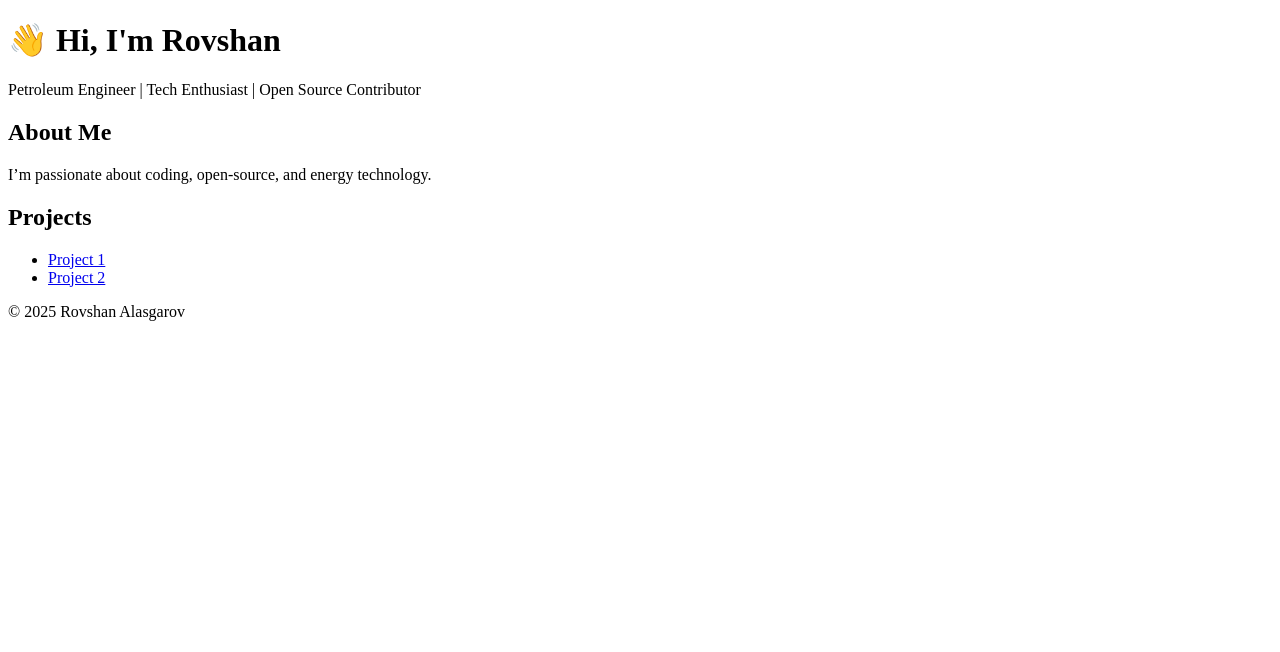
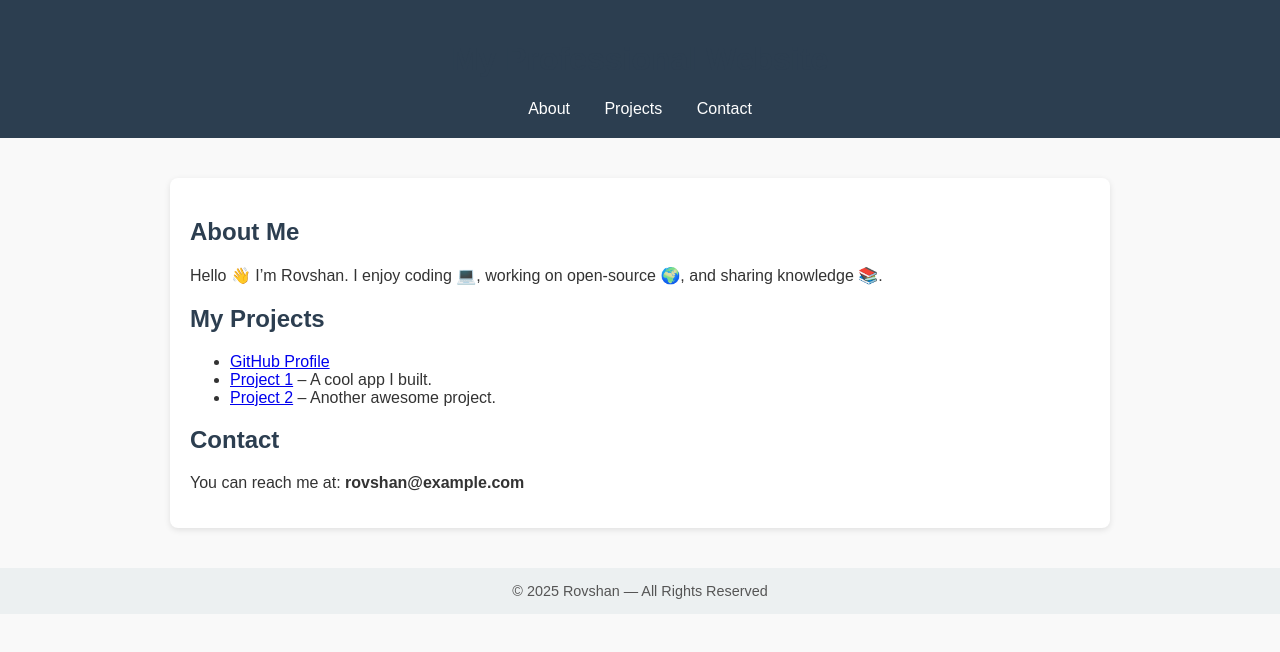
Before and after one commit to alesgerovrovsen5/rovshanalasgarov, a plain HTML site: page index.html in a window 1280 px wide. Drawn offline with Linux system fonts and the light colour scheme.

Commit message:
Update index.html

```diff
--- a/index.html
+++ b/index.html
@@ -3,30 +3,83 @@
 <head>
   <meta charset="UTF-8">
   <meta name="viewport" content="width=device-width, initial-scale=1.0">
-  <title>Rovshan Alasgarov</title>
-  <link rel="stylesheet" href="style.css">
+  <title>Welcome to My Website</title>
+  <style>
+    body {
+      font-family: Arial, sans-serif;
+      margin: 0;
+      padding: 0;
+      background: #f9f9f9;
+      color: #333;
+    }
+    header {
+      background: #2c3e50;
+      color: white;
+      padding: 20px;
+      text-align: center;
+    }
+    nav a {
+      color: white;
+      margin: 0 15px;
+      text-decoration: none;
+    }
+    nav a:hover {
+      text-decoration: underline;
+    }
+    main {
+      max-width: 900px;
+      margin: 40px auto;
+      padding: 20px;
+      background: white;
+      border-radius: 8px;
+      box-shadow: 0 2px 6px rgba(0,0,0,0.1);
+    }
+    h1, h2 {
+      color: #2c3e50;
+    }
+    footer {
+      text-align: center;
+      padding: 15px;
+      margin-top: 40px;
+      background: #ecf0f1;
+      font-size: 0.9em;
+      color: #555;
+    }
+  </style>
 </head>
 <body>
   <header>
-    <h1>👋 Hi, I'm Rovshan</h1>
-    <p>Petroleum Engineer | Tech Enthusiast | Open Source Contributor</p>
+    <h1>My Professional Website</h1>
+    <nav>
+      <a href="#about">About</a>
+      <a href="#projects">Projects</a>
+      <a href="#contact">Contact</a>
+    </nav>
   </header>
 
+  <main>
     <section id="about">
       <h2>About Me</h2>
-    <p>I’m passionate about coding, open-source, and energy technology.</p>
+      <p>Hello 👋 I’m Rovshan. I enjoy coding 💻, working on open-source 🌍, and sharing knowledge 📚.</p>
     </section>
 
     <section id="projects">
-    <h2>Projects</h2>
+      <h2>My Projects</h2>
       <ul>
-      <li><a href="https://github.com/rovshanalasgarov/project1">Project 1</a></li>
-      <li><a href="https://github.com/rovshanalasgarov/project2">Project 2</a></li>
+        <li><a href="https://github.com/alesgerovrovsen5" target="_blank">GitHub Profile</a></li>
+        <li><a href="#">Project 1</a> – A cool app I built.</li>
+        <li><a href="#">Project 2</a> – Another awesome project.</li>
       </ul>
     </section>
 
+    <section id="contact">
+      <h2>Contact</h2>
+      <p>You can reach me at: <strong>rovshan@example.com</strong></p>
+    </section>
+  </main>
+
   <footer>
-    <p>© 2025 Rovshan Alasgarov</p>
+    © 2025 Rovshan — All Rights Reserved
   </footer>
 </body>
 </html>
```
Lines whose indentation alone changed are shown as unchanged.
